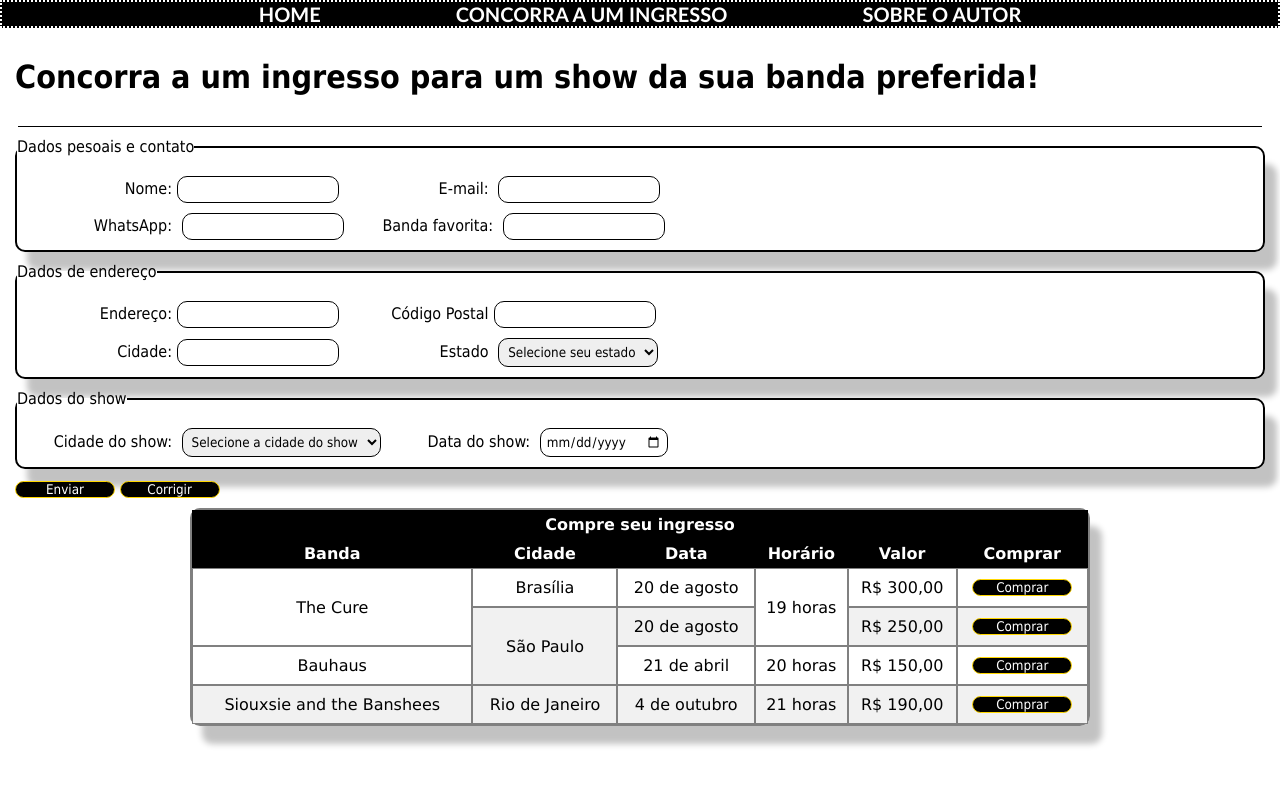
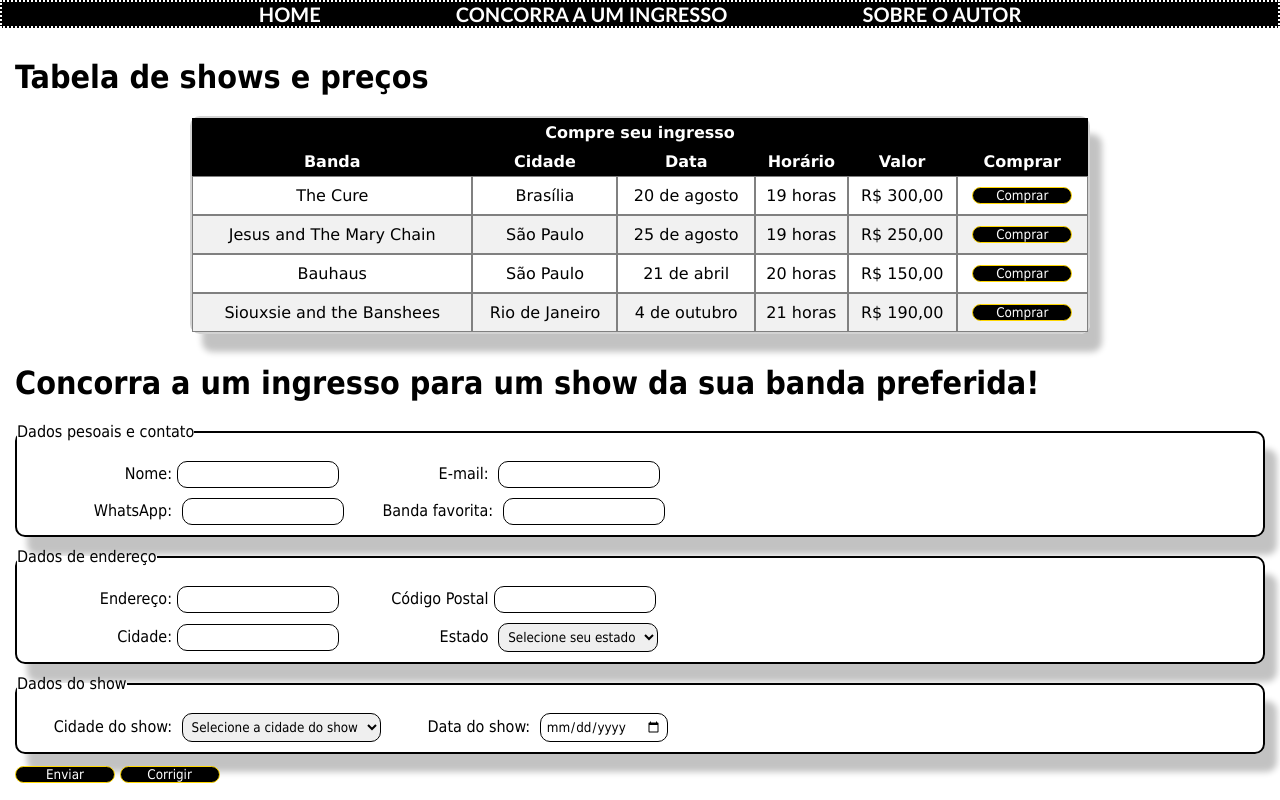
Before and after one commit to nickmoura/Blog-pos-punk, a plain HTML site: page ingresso.html in a window 1280 px wide. Drawn offline with Linux system fonts and the light colour scheme.

Commit message:
Corrigindo título e estética

```diff
--- a/ingresso.html
+++ b/ingresso.html
@@ -16,8 +16,66 @@
 		</nav>
 	</header>
 	<main>
+		<h1 class="titulo">Tabela de shows e preços</h1>
+		<!-- <hr> SENDO DESATIVADO POR ESTÉTICA-->
+		<table border="1" cellspacing="0">
+			<thead>
+				<tr>
+					<th colspan="6">Compre seu ingresso</th>
+				</tr>
+				<tr>
+					<th title="Banda do show que deseja ir">Banda</th>
+					<th title="Cidade do show">Cidade</th>
+					<th title="Data do show">Data</th>
+					<th title="Horário do show">Horário</th>
+					<th title="Preço do ingresso">Valor</th>
+					<th title="Comprar ingresso">Comprar</th>
+				</tr>
+			</thead>
+			<tbody>
+				<tr>
+					<td>The Cure</td>
+					<td>Brasília</td>
+					<td>20 de agosto</td>
+					<td>19 horas</td>
+					<td>R$ 300,00</td>
+					<td>
+						<button class="comprar">Comprar</button>
+					</td>
+				</tr>
+				<tr>
+					<td>Jesus and The Mary Chain</td>
+					<td>São Paulo</td>
+					<td>25 de agosto</td>
+					<td>19 horas</td>
+					<td>R$ 250,00</td>
+					<td>
+						<button class="comprar">Comprar</button>
+					</td>
+				</tr>
+				<tr>
+					<td>Bauhaus</td>
+					<td>São Paulo</td>
+					<td>21 de abril</td>
+					<td>20 horas</td>
+					<td>R$ 150,00</td>
+					<td>
+						<button class="comprar">Comprar</button>
+					</td>
+				</tr>
+			<tr>
+					<td>Siouxsie and the Banshees</td>
+					<td>Rio de Janeiro</td>
+					<td>4 de outubro</td>
+					<td>21 horas</td>
+					<td>R$ 190,00</td>
+					<td>
+						<button class="comprar">Comprar</button>
+					</td>
+				</tr>
+			</tbody>
+		</table>
 		<h1 class="titulo">Concorra a um ingresso para um show da sua banda preferida!</h1>
-		<hr>
 		<form method="get">
 			<fieldset>
 				<legend class="legenda">Dados pesoais e contato</legend>
@@ -89,60 +147,7 @@
 				<button type="reset" onclick="alert('Campos resetados')">Corrigir</button>
 			</span>
 		</form>
-			<table border="1" cellspacing="0">
-				<thead>
-					<tr>
-						<th colspan="6">Compre seu ingresso</th>
-					</tr>
-					<tr>
-						<th title="Banda do show que deseja ir">Banda</th>
-						<th title="Cidade do show">Cidade</th>
-						<th title="Data do show">Data</th>
-						<th title="Horário do show">Horário</th>
-						<th title="Preço do ingresso">Valor</th>
-						<th title="Comprar ingresso">Comprar</th>
-					</tr>
-				</thead>
-				<tbody>
-					<tr>
-						<td rowspan="2">The Cure</td>
-						<td>Brasília</td>
-						<td>20 de agosto</td>
-						<td rowspan="2">19 horas</td>
-						<td>R$ 300,00</td>
-						<td>
-							<button class="comprar">Comprar</button>
-						</td>
-					</tr>
-					<tr>
-						<td rowspan="2">São Paulo</td>
-						<td>20 de agosto</td>
-						<td>R$ 250,00</td>
-						<td>
-							<button class="comprar">Comprar</button>
-						</td>
-					</tr>
-					<tr>
-						<td>Bauhaus</td>
-						<td>21 de abril</td>
-						<td>20 horas</td>
-						<td>R$ 150,00</td>
-						<td>
-							<button class="comprar">Comprar</button>
-						</td>
-					</tr>
-				<tr>
-						<td>Siouxsie and the Banshees</td>
-						<td>Rio de Janeiro</td>
-						<td>4 de outubro</td>
-						<td>21 horas</td>
-						<td>R$ 190,00</td>
-						<td>
-							<button class="comprar">Comprar</button>
-						</td>
-					</tr>
-				</tbody>
-			</table>
+
 	</main>
 </body>
 </html>
--- a/style.css
+++ b/style.css
@@ -78,16 +78,16 @@
 	margin: 7.5px;
 }
 
-hr {
+/* DESATIVADO POR ESTÉTICA
+	hr {
 	border: none;
 	border-top: 1px solid black;
-	margin: 3px;
-	margin-bottom: 3px;
-  }
+	margin-bottom: 20px;
+  } */
 
 h1 {
 	margin-top: 30px;
-	margin-bottom: 30px;
+	margin-bottom: 20px;
 }
 
 h2 {
@@ -144,7 +144,7 @@
 	-webkit-box-shadow: 12px 18px 6px 0px rgba(0,0,0,0.24);
 	-moz-box-shadow: 12px 18px 6px 0px rgba(0,0,0,0.24);
 	box-shadow: 12px 18px 6px 0px rgba(0,0,0,0.24);
-	border: solid 2px gray
+	border: solid 2px lightgray
 }
 
 .legenda {
@@ -185,7 +185,8 @@
 	border-color: gold;
 	border-radius: 10px;
 	margin-bottom: 10px;
-	cursor:pointer
+	cursor:pointer;
+	margin: 0 auto;
 }
 
 .selecionarestado {
@@ -203,3 +204,7 @@
 	text-align:left;
 	padding: 5px;
 }
+
+iframe {
+border-radius: 10px;
+}
```
